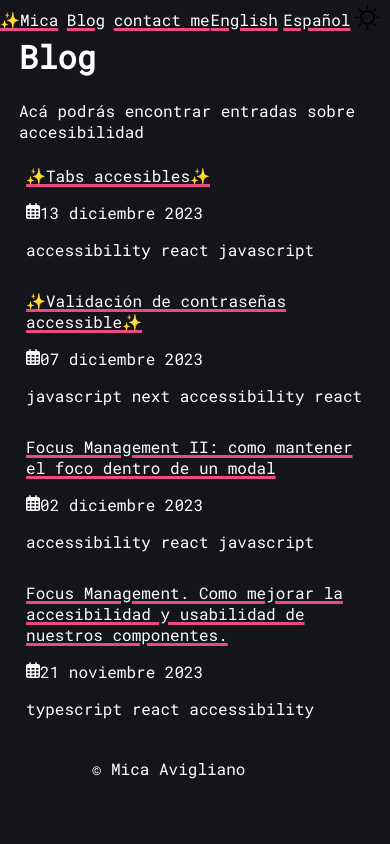
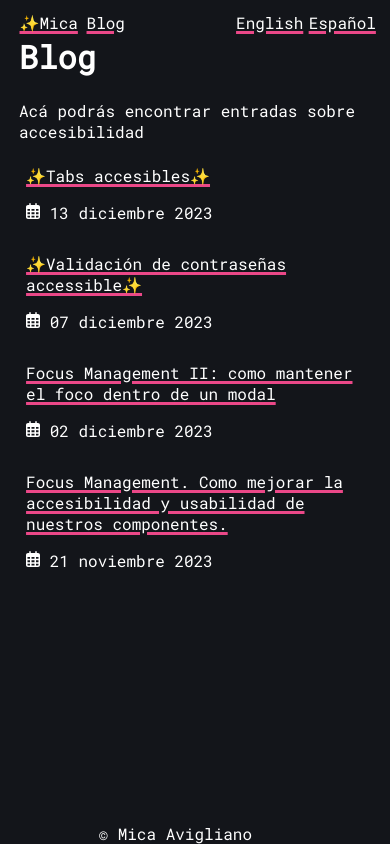
Before and after one commit to micaavigliano/personal-blog, an Astro site: page /es/blog in a window 390 px wide. Built offline with nearby package versions, Linux system fonts and the light colour scheme; Astro itself is replaced by a stand-in of ours; some packages are replaced by stand-ins of ours.

Commit message:
got rid of the theme toggler

```diff
--- a/src/components/Footer.astro
+++ b/src/components/Footer.astro
@@ -2,6 +2,7 @@
 
 <style>
   footer {
+    position: absolute;
     bottom: 0;
     color: #fff;
     text-align: center;
--- a/src/components/Header.astro
+++ b/src/components/Header.astro
@@ -1,5 +1,4 @@
 ---
-import ThemeToggler from "./ThemeToggler.astro";
 import { getRelativeLocaleUrl } from "astro:i18n";
 import {
   getLangFromUrl,
@@ -22,9 +21,6 @@ const translatePath = useTranslatedPath(lang);
       <li>
         <a href={getRelativeLocaleUrl(lang, "/blog")} class="nav-link">Blog</a>
       </li>
-      <li>
-        <a href="#" class="nav-link">contact me</a>
-      </li>
     </ul>
     <nav>
       <ul>
@@ -36,7 +32,6 @@ const translatePath = useTranslatedPath(lang);
           ))
         }
       </ul>
-      <ThemeToggler />
     </nav>
   </nav>
 </header>
@@ -73,12 +68,16 @@ const translatePath = useTranslatedPath(lang);
     flex-direction: row;
     justify-content: space-between;
     align-items: center;
-    padding: 0 10% 0 18%;
+    padding: 1% 10% 1% 18%;
   }
 
   @media screen and (max-width: 798px) {
     nav {
-    padding: 0;
+      padding: 0;
+    }
+
+    header {
+      padding: 3% 5% 3% 5%;
     }
   }
 </style>
--- a/src/components/ThemeToggler.astro
+++ /dev/null
@@ -1,59 +0,0 @@
-<button class="theme-toggler" data-theme-toggler>
-  <svg width="25px" xmlns="http://www.w3.org/2000/svg" viewBox="0 0 24 24">
-    <path
-      class="sun-btn"
-      fill-rule="evenodd"
-      d="M12 17.5a5.5 5.5 0 1 0 0-11 5.5 5.5 0 0 0 0 11zm0 1.5a7 7 0 1 0 0-14 7 7 0 0 0 0 14zm12-7a.8.8 0 0 1-.8.8h-2.4a.8.8 0 0 1 0-1.6h2.4a.8.8 0 0 1 .8.8zM4 12a.8.8 0 0 1-.8.8H.8a.8.8 0 0 1 0-1.6h2.5a.8.8 0 0 1 .8.8zm16.5-8.5a.8.8 0 0 1 0 1l-1.8 1.8a.8.8 0 0 1-1-1l1.7-1.8a.8.8 0 0 1 1 0zM6.3 17.7a.8.8 0 0 1 0 1l-1.7 1.8a.8.8 0 1 1-1-1l1.7-1.8a.8.8 0 0 1 1 0zM12 0a.8.8 0 0 1 .8.8v2.5a.8.8 0 0 1-1.6 0V.8A.8.8 0 0 1 12 0zm0 20a.8.8 0 0 1 .8.8v2.4a.8.8 0 0 1-1.6 0v-2.4a.8.8 0 0 1 .8-.8zM3.5 3.5a.8.8 0 0 1 1 0l1.8 1.8a.8.8 0 1 1-1 1L3.5 4.6a.8.8 0 0 1 0-1zm14.2 14.2a.8.8 0 0 1 1 0l1.8 1.7a.8.8 0 0 1-1 1l-1.8-1.7a.8.8 0 0 1 0-1z"
-    ></path>
-
-    <path
-      fill-rule="evenodd"
-      class="moon-btn"
-      d="M16.5 6A10.5 10.5 0 0 1 4.7 16.4 8.5 8.5 0 1 0 16.4 4.7l.1 1.3zm-1.7-2a9 9 0 0 1 .2 2 9 9 0 0 1-11 8.8 9.4 9.4 0 0 1-.8-.3c-.4 0-.8.3-.7.7a10 10 0 0 0 .3.8 10 10 0 0 0 9.2 6 10 10 0 0 0 4-19.2 9.7 9.7 0 0 0-.9-.3c-.3-.1-.7.3-.6.7a9 9 0 0 1 .3.8z"
-    ></path>
-  </svg>
-</button>
-
-<style>
-  button {
-    border-radius: 10px;
-    border: 0;
-    padding: 5px 10px;
-    transition: all 0.2 ease-in-out;
-  }
-
-  button:hover {
-    transform: scale(0.9);
-  }
-
-  button:active {
-    transform: scale(1);
-  }
-
-  .moon-btn {
-    fill: transparent;
-  }
-
-  :global(.light) .sun-btn {
-    fill: transparent;
-  }
-
-  :global(.light) .moon-btn {
-    fill: black;
-  }
-</style>
-
-<script type="module">
-  const LIGHT_THEME_CLASS = "light";
-  const DARK_THEME_CLASS = 'dark';
-  const COLOR_MODE = 'COLOR_MODE';
-  const toggle = document.querySelector("[data-theme-toggler]");
-  const rootElem = document.documentElement;
-
-  toggle?.addEventListener("click", () => {
-    rootElem.classList.toggle(LIGHT_THEME_CLASS);
-    const colorMode = rootElem.classList.contains(DARK_THEME_CLASS) ? DARK_THEME_CLASS : LIGHT_THEME_CLASS
-
-    window.localStorage.setItem(COLOR_MODE, colorMode)
-  });
-</script>
--- a/src/pages/es/blog/index.astro
+++ b/src/pages/es/blog/index.astro
@@ -5,7 +5,6 @@ import dayjs from "dayjs";
 import utc from "dayjs/plugin/utc";
 import 'dayjs/locale/es';
 dayjs.locale('es');
-
 
 dayjs.extend(utc);
 ---
@@ -23,10 +22,6 @@ dayjs.extend(utc);
             return dateB - dateA;
           })
           .map((post) => {
-            const tags = post.frontmatter.tags.map((tag: string) => {
-              return `${tag} `
-            })
-
             const lastModified = dayjs(post.frontmatter.posted).locale('es').format("DD MMMM YYYY");
             return (
               <li>
@@ -39,7 +34,14 @@ dayjs.extend(utc);
                   {post.frontmatter.title}
 
                 </a>
-                <div><p><svg xmlns="http://www.w3.org/2000/svg" height="16" width="14" fill="white" viewBox="0 0 448 512"><!--!Font Awesome Free 6.5.1 by @fontawesome - https://fontawesome.com License - https://fontawesome.com/license/free Copyright 2023 Fonticons, Inc.--><path d="M152 24c0-13.3-10.7-24-24-24s-24 10.7-24 24V64H64C28.7 64 0 92.7 0 128v16 48V448c0 35.3 28.7 64 64 64H384c35.3 0 64-28.7 64-64V192 144 128c0-35.3-28.7-64-64-64H344V24c0-13.3-10.7-24-24-24s-24 10.7-24 24V64H152V24zM48 192h80v56H48V192zm0 104h80v64H48V296zm128 0h96v64H176V296zm144 0h80v64H320V296zm80-48H320V192h80v56zm0 160v40c0 8.8-7.2 16-16 16H320V408h80zm-128 0v56H176V408h96zm-144 0v56H64c-8.8 0-16-7.2-16-16V408h80zM272 248H176V192h96v56z"/></svg>{lastModified}</p><p>{tags}</p></div>
+                <div>
+                <p>
+                  <svg xmlns="http://www.w3.org/2000/svg" height="16" width="14" fill="white" viewBox="0 0 448 512">
+                    <path d="M152 24c0-13.3-10.7-24-24-24s-24 10.7-24 24V64H64C28.7 64 0 92.7 0 128v16 48V448c0 35.3 28.7 64 64 64H384c35.3 0 64-28.7 64-64V192 144 128c0-35.3-28.7-64-64-64H344V24c0-13.3-10.7-24-24-24s-24 10.7-24 24V64H152V24zM48 192h80v56H48V192zm0 104h80v64H48V296zm128 0h96v64H176V296zm144 0h80v64H320V296zm80-48H320V192h80v56zm0 160v40c0 8.8-7.2 16-16 16H320V408h80zm-128 0v56H176V408h96zm-144 0v56H64c-8.8 0-16-7.2-16-16V408h80zM272 248H176V192h96v56z"/>
+                  </svg>
+                  <span>{lastModified}</span>
+                </p>
+              </div>
               </li>
             );
           })
```
Also changed, not shown: src/pages/en/blog/index.astro (+8 -2 lines).
